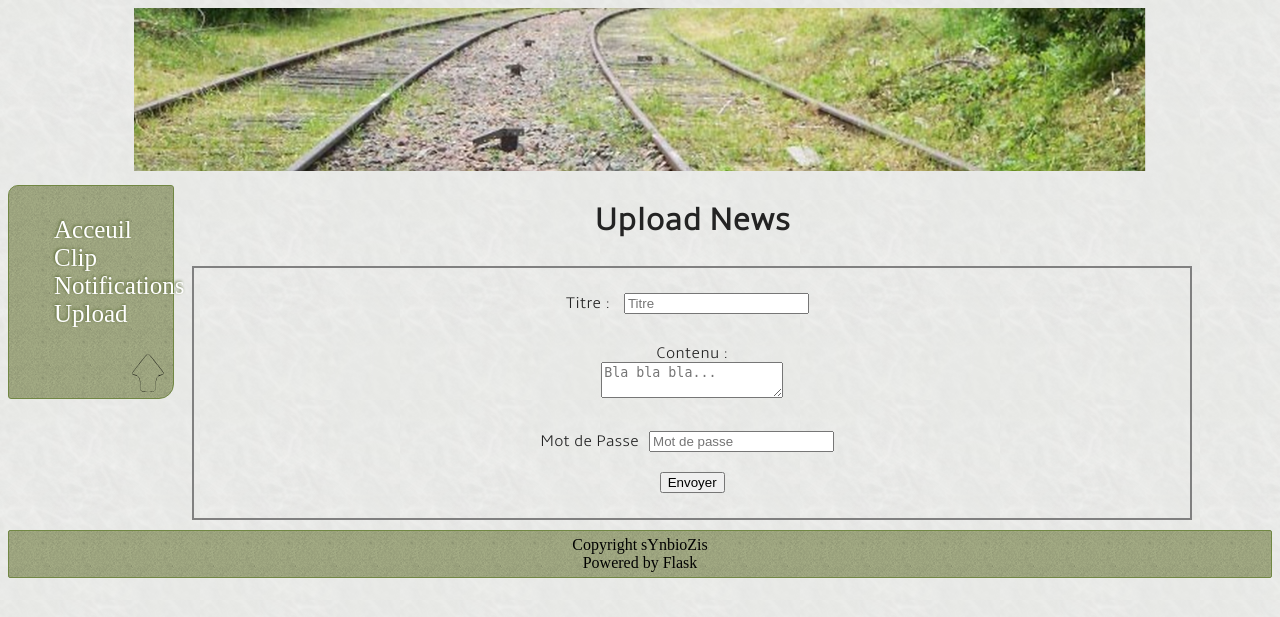
After one commit to synbiozis/site, a Flask app: page /upload/news/ in a window 1280 px wide. The commit adds this page. Shown: the top 617 px of the page. Run offline with Flask 2, Linux system fonts and the light colour scheme; data that the repository does not hold is empty; some libraries are stand-ins or nearby versions.

Commit message:
Update from server

```diff
--- a/flask_app.py
+++ b/flask_app.py
@@ -2,7 +2,6 @@
 # -*- coding:utf-8 -*-
 
 from flask import Flask, request
-from os import walk
 import MySQLdb as mdb
 import flask
 app = Flask(__name__)
@@ -10,6 +9,10 @@ app = Flask(__name__)
 
 app.debug = True
 app.secret_key = "test"
+
+con = mdb.connect('mysql.server', 'synbiozis', 'synbioz@database', 'synbiozis$default')
+cur = con.cursor()
+
 
 @app.route('/')
 def index():
@@ -23,26 +26,58 @@ def clip():
 
 @app.route('/news/<name>')
 def news(name):
-    return flask.render_template(name+'.html')
+    cur.execute("SELECT title, content FROM News WHERE title='"+name+"'")
+    rows = cur.fetchall()
+    if rows:
+        return flask.render_template_string("""
+            {% extends "bones.html" %}
 
-@app.route('/clip/upload/', methods=['GET', 'POST'])
-def upload():
+            {% block title %}News{% endblock %}
+
+            {% block section %}
+
+            <h2>""" + rows[0][0] + """</h2>
+
+        	<p>""" + rows[0][1] + """</p>
+
+
+            {% endblock %}""")
+    return "This news doesn't exist."
+
+
+@app.route('/upload/clip', methods=['GET', 'POST'])
+def uploadClip():
     if request.method == 'GET':
         return flask.render_template('upload.html')
 
     if request.form['pass'] == "kabou":
 
-        con = mdb.connect('mysql.server', 'synbiozis', 'synbioz@database', 'synbiozis$default')
-
-        cur = con.cursor()
         cur.execute("INSERT INTO Clip VALUES(NULL, '" + request.form['title'] + "', '" + request.form['address'] + "', '" + request.form['comment']+"')")
 
         con.commit()
 
-        return "INSERT INTO Clip VALUES(NULL, '" + request.form['title'] + "', '" + request.form['address'] + "', '" + request.form['comment']+"')"
+        return flask.redirect(flask.url_for('clip'))
     else:
         flask.flash(u'Mauvais mot de passe', 'error')
         return flask.render_template('upload.html')
+
+
+
+@app.route('/upload/news/', methods=['GET', 'POST'])
+def uploadNews():
+    if request.method == 'GET':
+        return flask.render_template('uploadNews.html')
+
+    if request.form['pass'] == "kabou":
+
+        cur.execute("INSERT INTO News VALUES(NULL, '" + request.form['title'] + "', '" + request.form['content'] + "')")
+
+        con.commit()
+
+        return flask.redirect(flask.url_for('index'))
+    else:
+        flask.flash(u'Mauvais mot de passe', 'error')
+        return flask.render_template('uploadNews.html')
 
 
 @app.route('/bones/')
@@ -58,41 +93,24 @@ def test():
 
 @app.context_processor
 def toTemplates():
-    def newsfile():
-        vals = []
-        for i, j, k in walk("/home/synbiozis/site/static/news/"):
-            #/home/synbiozis/site/static/news/
-            for elt in k:
-                vals.append(elt)
-
-        return vals
-
 
     def clips():
-        con = mdb.connect('mysql.server', 'synbiozis', 'synbioz@database', 'synbiozis$default')
-        with con:
+        cur.execute("SELECT * FROM Clip")
 
-            cur = con.cursor()
-            cur.execute("SELECT * FROM Clip")
-
-            rows = cur.fetchall()
+        rows = cur.fetchall()
         return rows
 
 
-    def readnews(name):
-        i = flask.render_template(name+'.html')
-        return i.title()
+    def readnews():
+        cur.execute("SELECT title, content FROM News")
+        rows = cur.fetchall()
+        return rows
 
+    def nbrNews():
+        cur.execute("SELECT title, content FROM News")
+        return len(cur.fetchall()) -1
 
-    def readfile(f):
-        with open('/home/synbiozis/site/static/news/'+str(f), 'r') as f:
-            return f.read().split("\n")
-
-    def videos():
-        with open('/home/synbiozis/site/static/videos/videos', 'r') as f:
-            return f.read().split("\n")
-
-    return dict(news=newsfile(), readfile=readfile, videos=videos(), readnews=readnews, clips=clips())
+    return dict(readnews=readnews(), clips=clips(), nbrNews=nbrNews())
 
 if __name__ == '__main__':
     app.run(debug=True)
--- a/static/clip.css
+++ b/static/clip.css
@@ -9,3 +9,11 @@ iframe
 	border-radius: 8px;
 	padding: 50px;
 }
+
+@media all and (max-width: 1024px)
+{
+    iframe
+    {
+        width: 80%;
+    }
+}
--- a/static/info.css
+++ b/static/info.css
@@ -5,6 +5,8 @@
 	margin-left: 14%;
 
 	border-radius: 15px 3px 20px 3px;
+
+    background: #eeffd8 url(background_info.png) top left repeat;
 
 	font-family: Comic Sans MS;
 	font-size: 20px;
@@ -19,7 +21,7 @@
 
 .info_success
 {
-	background: #eeffd8 url(background_info.png) top left repeat;
+
 	color: #718743;
 	border: 2px solid #718743;
 	box-shadow: 1px 1px 5px #5b7018;
@@ -27,7 +29,7 @@
 
 .info_error
 {
-	background: #ffcfcf url(background_info.png) top left repeat;
+	background-color: #ffcfcf;
 	color: #ae3c3c;
 	border: 2px solid #ae3c3c;
 	box-shadow: 1px 1px 5px #f69999;
--- a/static/menu.css
+++ b/static/menu.css
@@ -21,23 +21,37 @@ nav img
 	float: right;
 }
 
-nav a, a:visited
+nav a
 {
-	color: white;
+    color: white;
+    text-shadow: -1px -1px 3px #586835;
+}
+
+nav li a:hover, nav li:hover
+{
+    color: #586835;
+    text-shadow: -1px 1px 4px #bdcd9c;
 }
 
 nav ul li
 {
-	color: white;
-	text-shadow: -1px -1px 3px #586835;
+    color: white;
+    text-shadow: -1px -1px 3px #586835;
 	list-style-type:none;
 }
 
-nav ul li:hover a
+
+nav li ul
 {
-	color: #586835;
-	text-shadow: -1px 1px 4px #bdcd9c;
+    display: none;
 }
+
+nav li:hover ul
+{
+    display: block;
+}
+
+
 
 @media all and (max-width: 1024px)
 {
--- a/static/section.css
+++ b/static/section.css
@@ -40,9 +40,18 @@ section h2
 	font-style: italic;
 	text-indent:70px;
 	font-size: 30px;
+    color: #232323;
 }
 
+section h2 a
+{
+    color: #232323;
+}
 
+section h2:hover a
+{
+    color: #3a3a3a;
+}
 
 section form
 {
--- a/templates/bones.html
+++ b/templates/bones.html
@@ -23,14 +23,17 @@
  				<li><a href="{{ url_for('index') }}">Acceuil</a></li>
  				<li><a href="{{ url_for('clip') }}">Clip</a></li>
  				<li><a href="{{ url_for('bones') }}">Notifications</a></li>
+                <li>Upload
+                    <ul>
+                        <li><a href="{{ url_for('uploadClip') }}" >Clip</a></li>
+                        <li><a href="{{ url_for('uploadNews') }}">News</a></li>
+                    </ul>
+                </li>
 			</ul>
 
 			<a href="#"> <img src="{{ url_for('static', filename='image/up.svg') }}" width="40" height="40" alt="up" /></a>
 
     	</nav>
-
-    	<!-- Infos Messages -->
-
 
     	{% with msg = get_flashed_messages(category_filter=["error"]) %}
     	{% if msg %}
@@ -59,7 +62,6 @@
 
     	<section>
     		<h1>{{ self.title() }}</h1>
-    		<!-- <h2>Title 2</h2> -->
     		{% block section %}<p>Illud autem non dubitatur quod cum esset aliquando virtutum omnium domicilium Roma, ingenuos advenas plerique nobilium, ut Homerici bacarum suavitate Lotophagi, humanitatis multiformibus officiis retentabant.</p>
 
     		<p>Alios autem dicere aiunt multo etiam inhumanius (quem locum breviter paulo ante perstrinxi) praesidii adiumentique causa, non benevolentiae neque caritatis, amicitias esse expetendas; itaque, ut quisque minimum firmitatis haberet minimumque virium, ita amicitias appetere maxime; ex eo fieri ut mulierculae magis amicitiarum praesidia quaerant quam viri et inopes quam opulenti et calamitosi quam ii qui putentur beati.</p>
@@ -69,7 +71,6 @@
     		<p>Equitis Romani autem esse filium criminis loco poni ab accusatoribus neque his iudicantibus oportuit neque defendentibus nobis. Nam quod de pietate dixistis, est quidem ista nostra existimatio, sed iudicium certe parentis; quid nos opinemur, audietis ex iuratis; quid parentes sentiant, lacrimae matris incredibilisque maeror, squalor patris et haec praesens maestitia, quam cernitis, luctusque declarat.</p>
 
     		<p>Coactique aliquotiens nostri pedites ad eos persequendos scandere clivos sublimes etiam si lapsantibus plantis fruticeta prensando vel dumos ad vertices venerint summos, inter arta tamen et invia nullas acies explicare permissi nec firmare nisu valido gressus: hoste discursatore rupium abscisa volvente, ruinis ponderum inmanium consternuntur, aut ex necessitate ultima fortiter dimicante, superati periculose per prona discedunt.</p>
-    	    <p>TEST</p>
             {% endblock %}
 
     	</section>
@@ -78,7 +79,7 @@
 
     	<footer>
     		Copyright sYnbioZis<br />
-    		Powered by Kabou
+    		Powered by Flask
     	</footer>
 
 
--- a/templates/upload.html
+++ b/templates/upload.html
@@ -1,6 +1,6 @@
 {% extends "bones.html" %}
 
-{% block title %}Upload{% endblock %}
+{% block title %}Upload Clip{% endblock %}
 
 {% block section %}
 
--- /dev/null
+++ b/templates/uploadNews.html
@@ -0,0 +1,18 @@
+{% extends "bones.html" %}
+
+{% block title %}Upload News{% endblock %}
+
+{% block section %}
+
+<form action="" method="post">
+    <label for="title">Titre : </label><input type="text" name="title" id="title" placeholder="Titre" /><br /><br />
+
+	<label for="comment">Contenu : </label><br /><textarea name="content" id="content" placeholder="Bla bla bla..."></textarea><br /><br />
+
+	<label for="pass">Mot de Passe</label><input type="password" name="pass" id="pass" placeholder = "Mot de passe" /><br />
+	<input type="submit" value="Envoyer" />
+
+</form>
+
+
+{% endblock %}
```
Also changed, not shown: templates/news.html (+8 -5 lines), static/style.css (line endings or trailing spaces).
